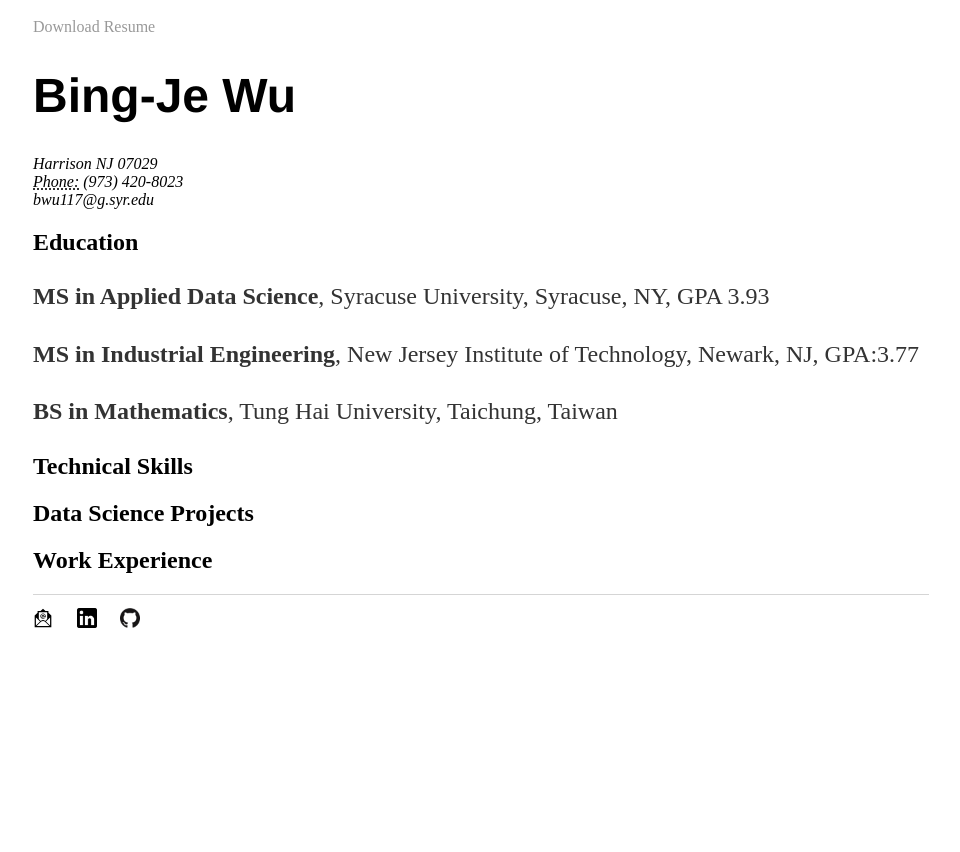
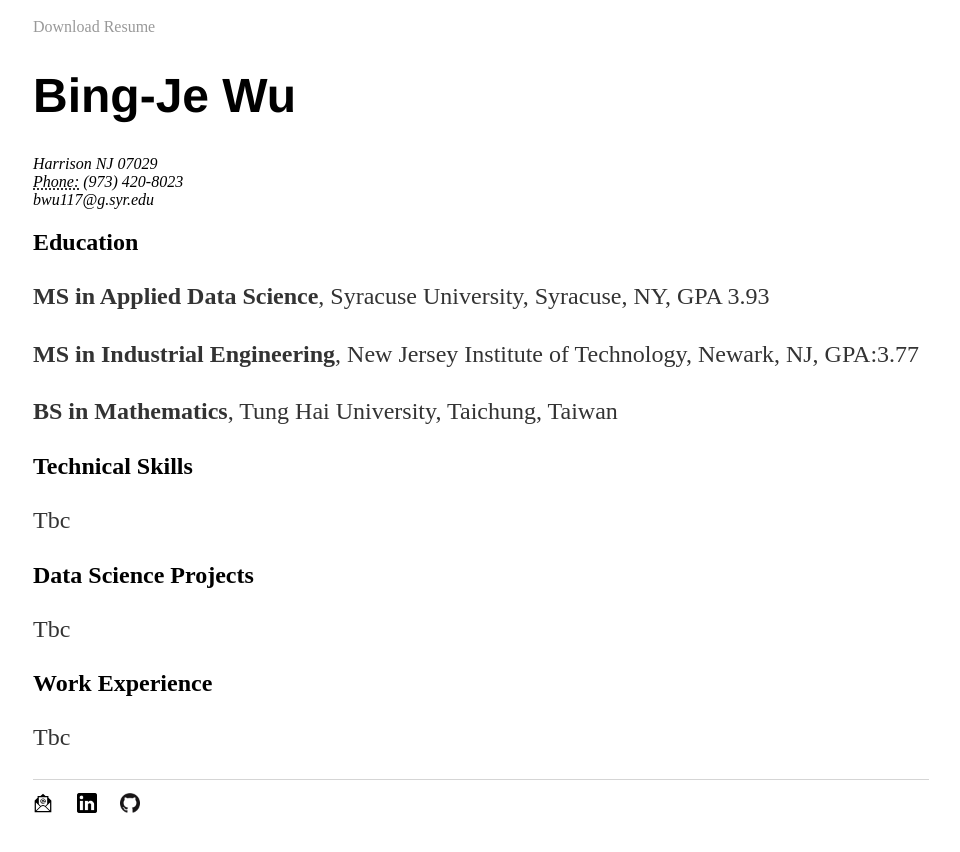
Before and after one commit to bing020815/bing020815.github.io, a Jekyll site: the page built from resume/index.html, in a window 1280 px wide, cut to the strip 498-1371 px from the top of the page. Shown: the top 852 px of the strip, without its empty margins (159-1119 px from the left). Built offline with Jekyll 4.4.1, drawn with Linux system fonts in a browser that asks for light colours; before the commit the page ends 1186 px from its top, so only the background shows below that.

Commit message:
Update index.html

```diff
--- a/resume/index.html
+++ b/resume/index.html
@@ -19,10 +19,13 @@ title: Bing-Je WU's Resume
 					<p><strong>MS in Industrial Engineering</strong>, New Jersey Institute of Technology, Newark, NJ, GPA:3.77 </p>
 					<p><strong>BS in Mathematics</strong>, Tung Hai University, Taichung, Taiwan</p>
 
-          <h2>Technical Skills</h2>
+        <h2>Technical Skills</h2>
 
-          <h2>Data Science Projects</h2>
+	  <p> Tbc </p>
 
-          <h2>Work Experience</h2>
+	<h2>Data Science Projects</h2>
+          <p> Tbc </p>
 
+	<h2>Work Experience</h2>
+          <p> Tbc </p>
 	</div>
```
